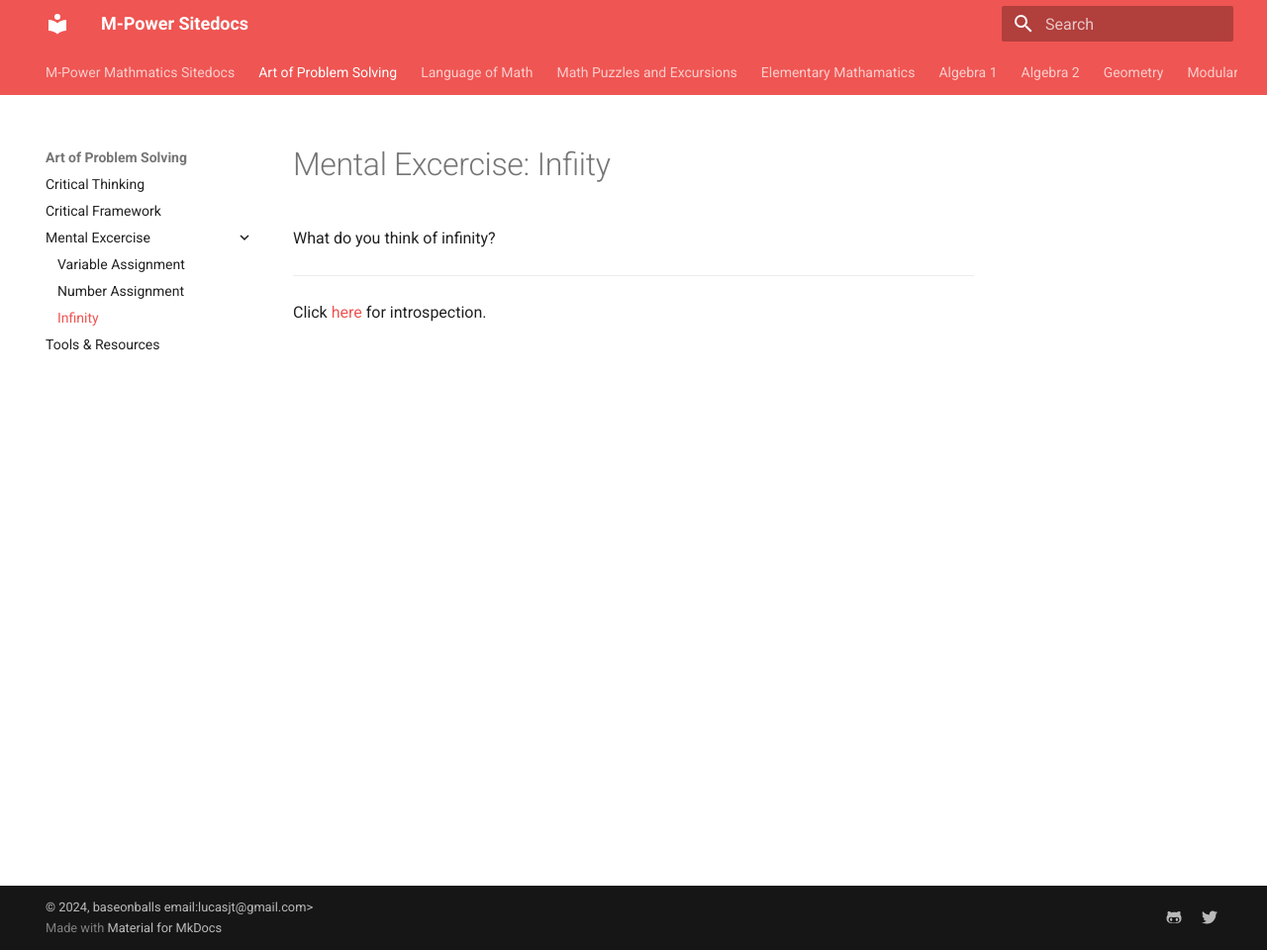
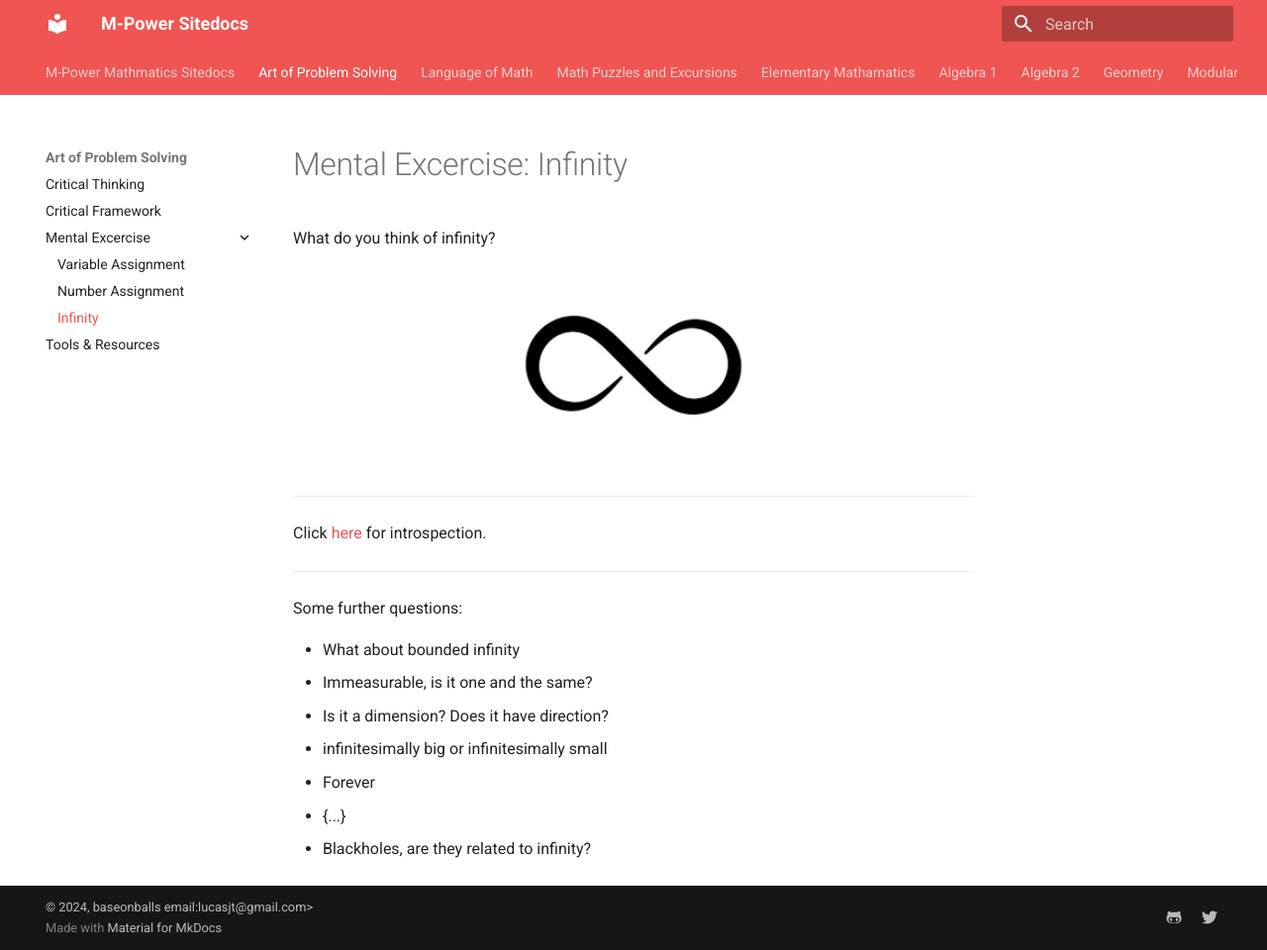
Before and after one commit to baseonballs/mpower-sitedocs, an MkDocs documentation site: the page built from site-docs/mathematics/critical-thinking/mental-excercise/infinity/infinity.md, in a window 1280 px wide and 960 px high. Shown: the whole window at 99% size. Built offline with MkDocs 1.6.1 and Material for MkDocs 9.7.7, drawn with Linux system fonts in a browser that asks for light colours.

Commit message:
infinity update.

```diff
--- a/site-docs/mathematics/critical-thinking/mental-excercise/infinity/infinity.md
+++ b/site-docs/mathematics/critical-thinking/mental-excercise/infinity/infinity.md
@@ -1,7 +1,21 @@
-# Mental Excercise: Infiity
+# Mental Excercise: Infinity
 
 What do you think of infinity?
 
+<div style="text-align: center; background-color: transparent;">
+  <img src="../../../../../assets/images/symbols/infinity.png" alt="sitedocs" style="width: 300px; max-width: 100%; height: auto;">
+</div>
+---
+
+Click [here](infinity_retro.md) for introspection.
 
 ---
-Click [here](infinity_retro.md) for introspection.
+Some further questions:
+
+- What about bounded infinity
+- Immeasurable, is it one and the same?
+- Is it a dimension? Does it have direction?
+- infinitesimally big or infinitesimally small
+- Forever
+- {...}
+- Blackholes, are they related to infinity?
```
Also changed, not shown: site-docs/assets/images/symbols/infinity.png (added).
